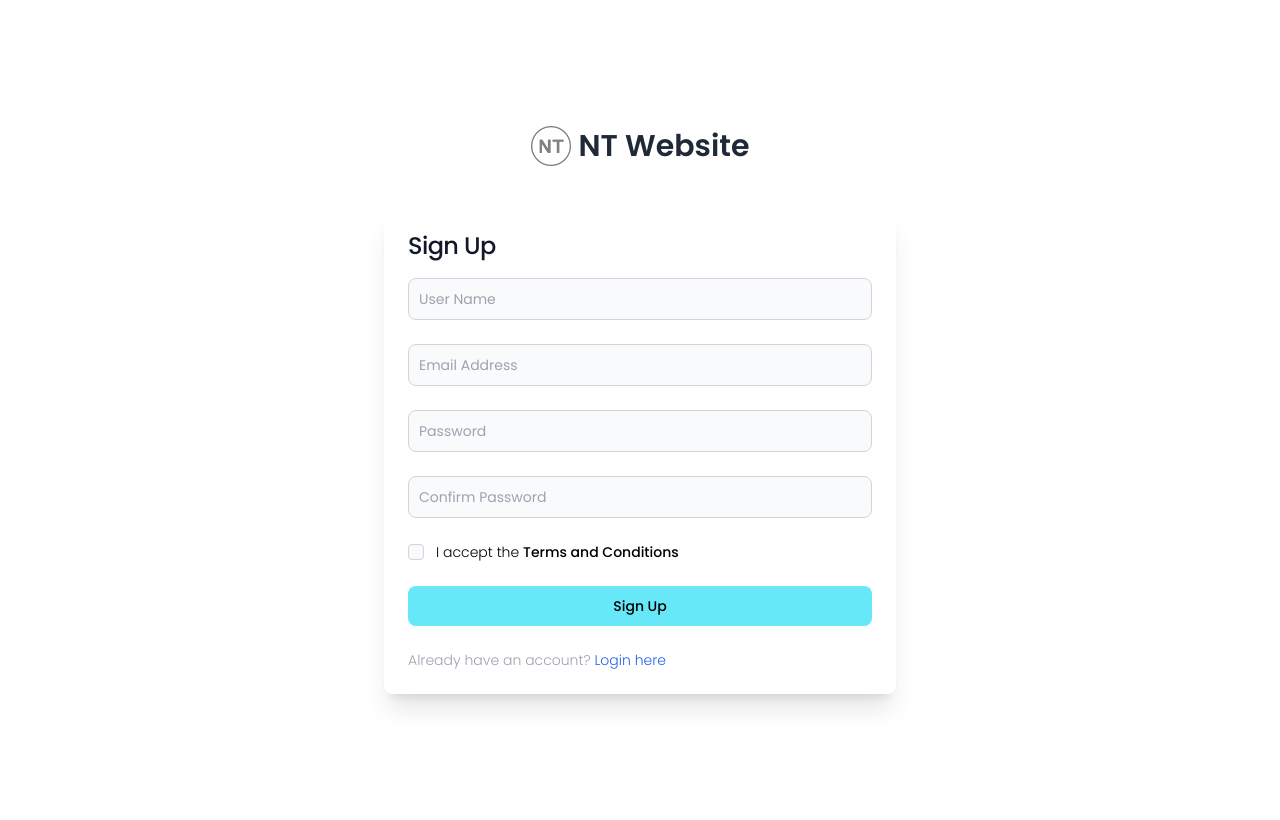
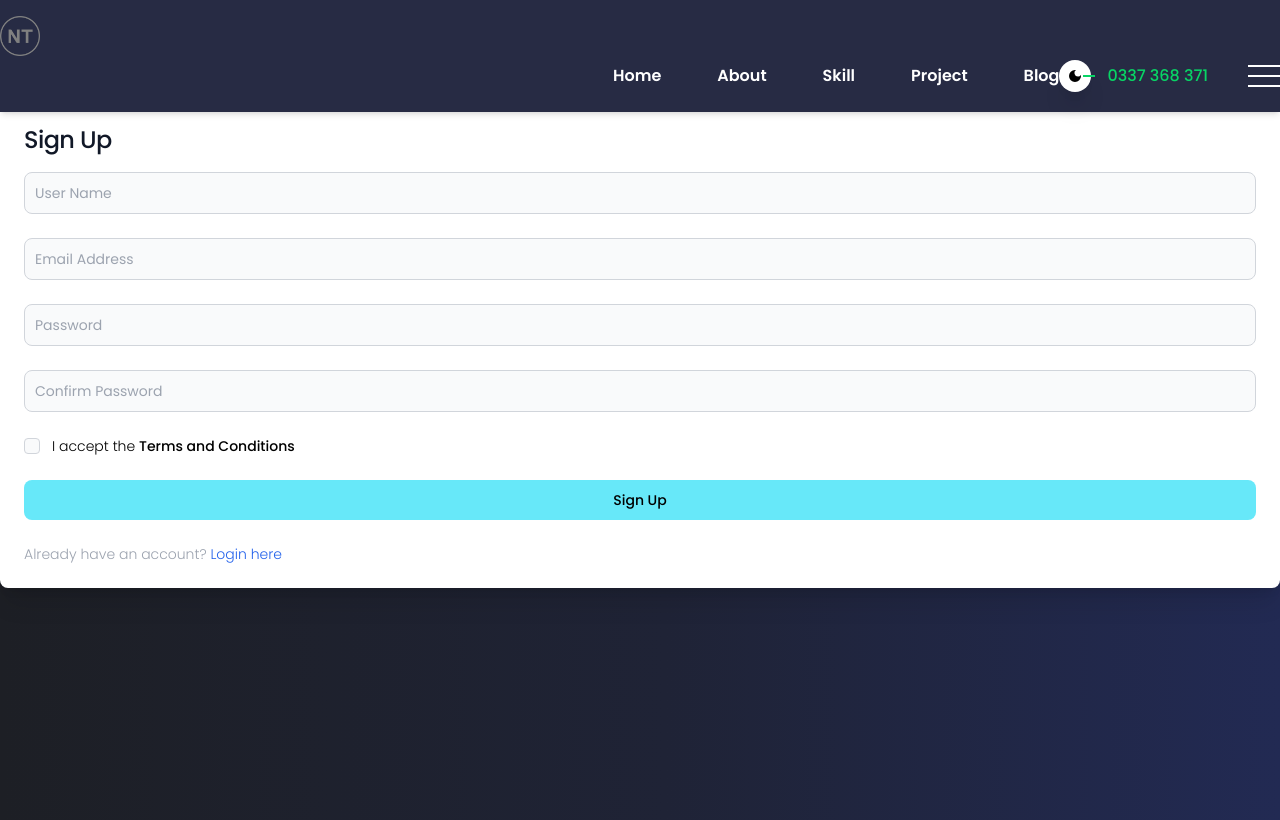
Before and after one commit to NguyenTri-2207/NextJS-Portflolio, a Next.js app: page /auth/register in a window 1280 px wide. Built offline with nearby package versions, Linux system fonts and the light colour scheme; a web font is replaced by a local one; what tailwind-bootstrap-grid would draw is missing.

Commit message:
add layout to login

```diff
--- a/pages/auth/login/index.js
+++ b/pages/auth/login/index.js
@@ -8,6 +8,7 @@ import Link from "next/link";
 import axios from "axios";
 import { LiaEyeSolid, LiaEyeSlash } from "react-icons/lia";
 import { AiOutlineReload } from "react-icons/ai";
+import Layout from "components/templates/LayoutTemplate";
 function Login(props) {
   const router = useRouter();
   const [response, setResponse] = useState();
@@ -51,13 +52,16 @@ function Login(props) {
     setLoading(false);
   };
   return (
-    <div className=" ">
-      <div className="flex flex-col items-center justify-center px-4 py-8 mx-auto h-screen lg:py-0 z-10 relative">
-        <h1 className="flex mt-5 text-2xl lg:text-3xl items-center mb-6 lg:mb-10  font-semibold text-gray-800 ">
-          <img className="w-10 h-10 mr-2 " src="/assets/logo.png" alt="logo" />
+    <Layout >
+      <section className="dark:bg-bgHome-dark h-screen bg-bgHome-white  ">
+        <div className="container h-full">
+          <div className=" dark:text-white text-gray-800 flex flex-col h-full justify-center">
+            <div className=" px-4 py-8 mx-auto lg:col-6 ">
+              <h1 className="flex mt-5 text-2xl lg:text-3xl items-center justify-center mb-6 lg:mb-10  font-semibold ">
+                <img className="w-10 h-10 mr-4 " src="/assets/logo.png" alt="logo" />
                 NT Website
               </h1>
-        <div className="w-full bg-white rounded-lg  shadow-xl md:mt-0 sm:max-w-lg xl:p-0  ">
+              <div className="w-full bg-white rounded-lg  shadow-xl md:mt-0  xl:p-0  ">
                 <div className="p-6 space-y-4 md:space-y-8 sm:p-8">
                   <h3 className="text-lg font-medium  tracking-tight text-gray-900 md:text-2xl ">
                     Sign in to your account
@@ -172,7 +176,9 @@ function Login(props) {
               </div>
             </div>
             {/* </section> */}
-    </div>
+          </div></div>
+      </section>
+    </Layout>
   );
 }
 
--- a/pages/auth/register/index.js
+++ b/pages/auth/register/index.js
@@ -6,6 +6,7 @@ import { useRouter } from "next/router";
 import Link from "next/link";
 import axios from "axios";
 import { AiOutlineReload } from "react-icons/ai";
+import Layout from "components/templates/LayoutTemplate";
 function Login(props) {
   const router = useRouter();
   const [loading, setLoading] = useState(false);
@@ -48,13 +49,16 @@ function Login(props) {
   };
 
   return (
-    <div>
-      <div className="flex flex-col items-center justify-center px-4 py-8 mx-auto h-screen lg:py-0 z-10 relative">
-        <h1 className="flex mt-5 text-2xl lg:text-3xl items-center mb-6 lg:mb-10  font-semibold text-gray-800 ">
+    <Layout >
+      <section className="dark:bg-bgHome-dark  h-screen    bg-bgHome-white  ">
+        <div className="container h-full">
+          <div className="row flex-col items-center justify-center h-full ">
+            <div className="lg:col-6 xl:col-5">
+              <h1 className="flex mt-5 text-2xl lg:text-3xl items-center justify-center mb-6 lg:mb-10  font-semibold dark:text-white text-gray-800">
                 <img className="w-10 h-10 mr-2 " src="/assets/logo.png" alt="logo" />
                 NT Website
               </h1>
-        <div className="w-full bg-white rounded-lg  shadow-xl md:mt-0 sm:max-w-lg xl:p-0  ">
+              <div className="w-full bg-white rounded-lg  shadow-xl md:mt-0 ">
                 <div className="p-6 space-y-4 md:space-y-4 sm:p-6">
                   <h3 className="text-lg font-medium  tracking-tight text-gray-900 md:text-2xl ">
                     Sign Up
@@ -200,6 +204,10 @@ function Login(props) {
               </div>
             </div>
           </div>
+        </div>
+      </section>
+    </Layout >
+
   );
 }
 
```
Lines whose indentation alone changed are shown as unchanged.
